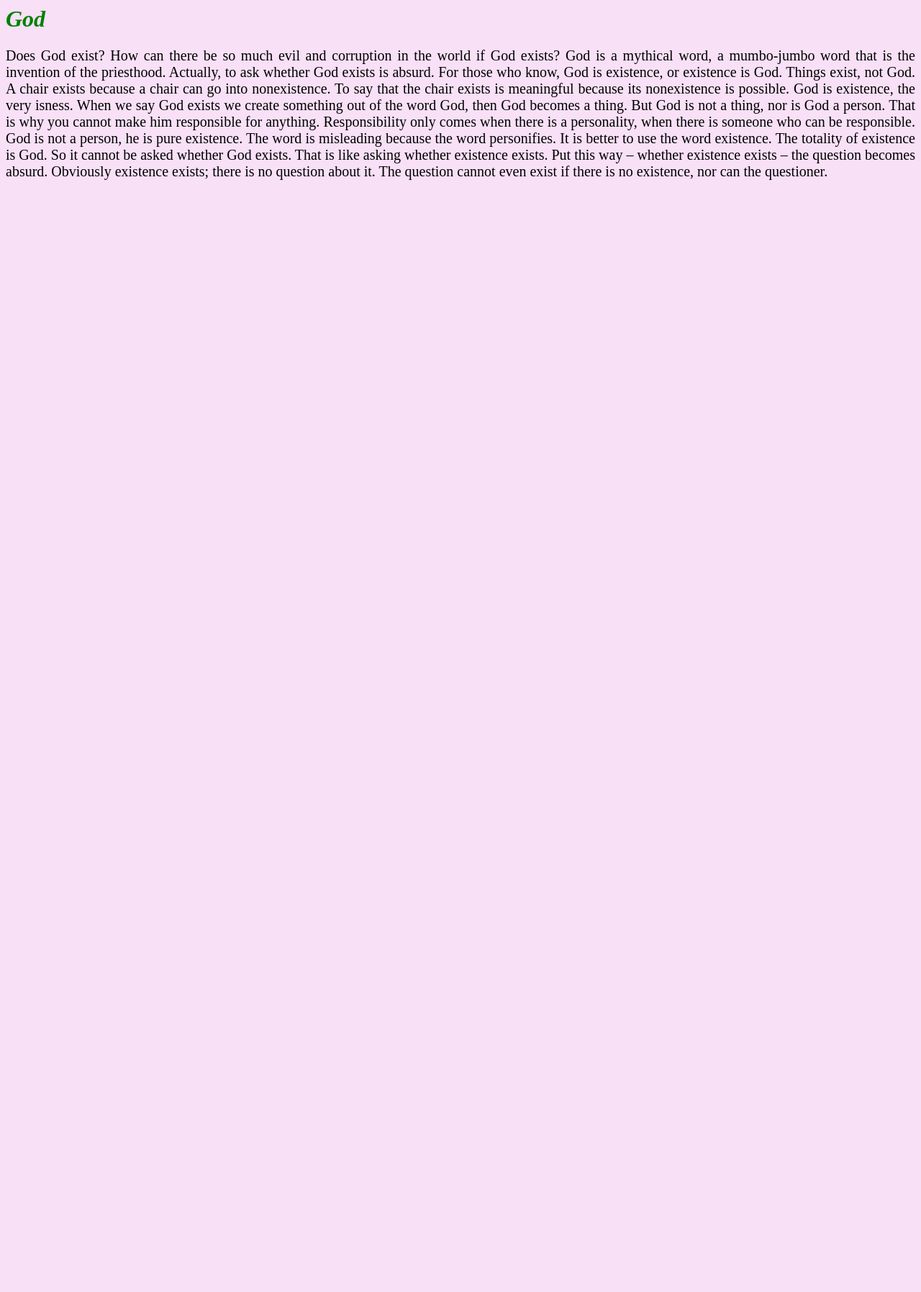
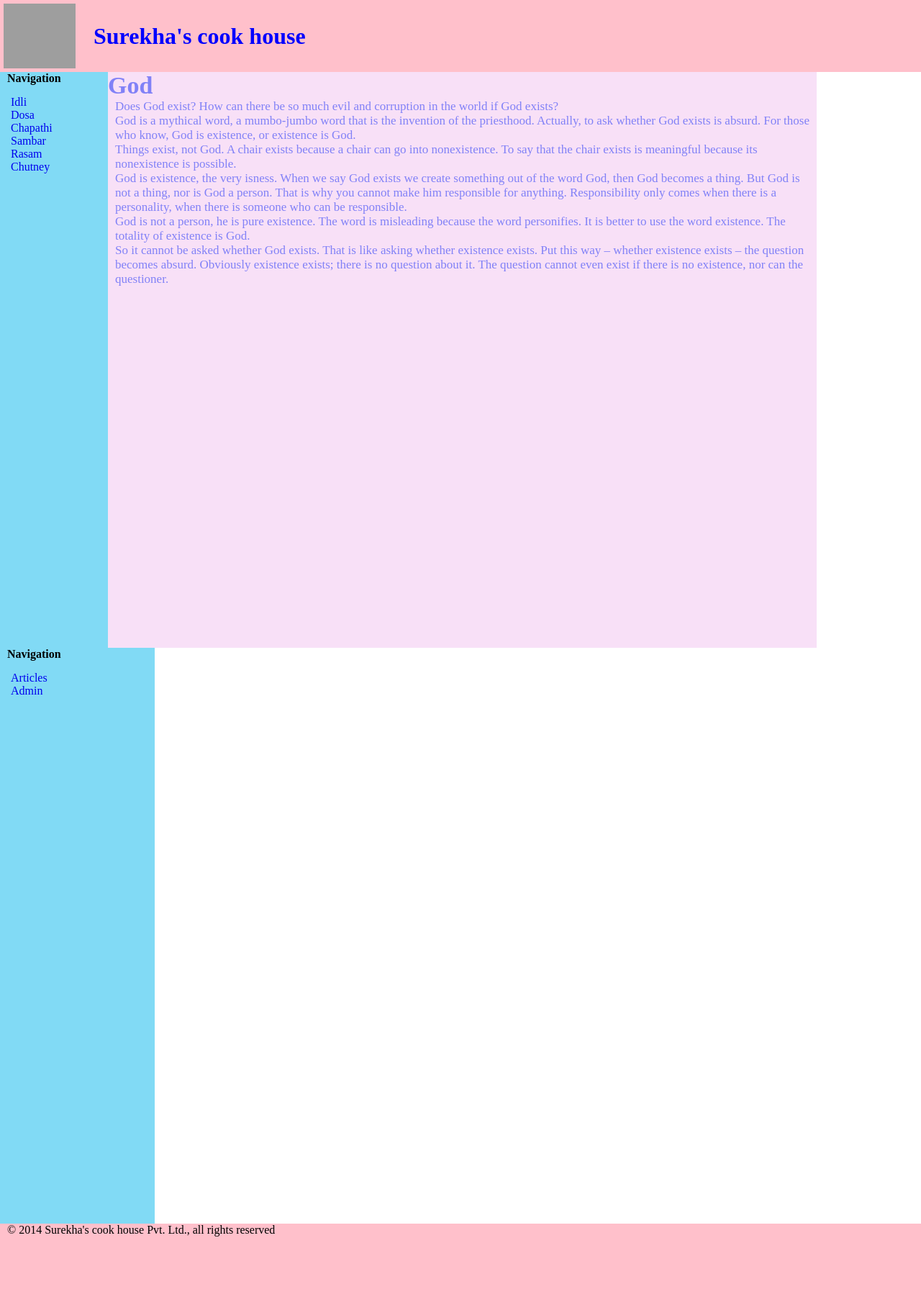
Before and after one commit to thangabalu/Django, a Django app: page /articles/get/1/ in a window 1280 px wide; the page is wider, and only the part inside the window is pictured. Shown: that part at 72% size. Before the commit the page ends 250 px from the top of that part, so only its background shows below. Run offline with Django 3.2, Linux system fonts and the light colour scheme; data comes from the database, SQL or seed files in the repository; both versions use the stored data as it was after the commit; parts of the project's set-up code (start-up, migrations or seed data) failed here and were passed over; grey boxes are pictures that could not be loaded.

Commit message:
First step in creating basic css template

```diff
--- a/djangotest/article/templates/article.html
+++ b/djangotest/article/templates/article.html
@@ -1,6 +1,12 @@
-<html>
-<body style= "background-color: #F8E0F7">
-<h1 style="font-size: 2em; font-style: italic; text-align: left; color: green"> {{ article.title }} </h1>
+{% extends "base.html" %}
 
-<p style= "font-size: 1.25em; text-align: justify;"> {{ article.body }} </p>
-</body>
+{% block title %}
+
+Article
+
+{% endblock %}
+
+{% block content %}
+<h1> {{ article.title }} </h1>
+<p> {{ article.body|linebreaks }} </p>
+{% endblock %}
--- /dev/null
+++ b/djangotest/templates/base.html
@@ -0,0 +1,60 @@
+<html>
+
+<title>{% block title %} My Base Template {% endblock %}</title>
+<meta http-equiv="Content-Type" content="text/html"; charset=utf-8" />
+<style type = "text/css">
+   * {padding: 0; margin: 0;}
+   a {text-decoration: none;}
+   p {padding-left: 10px;}
+  .container  {width:1365px; margin-left:auto; margin-right:auto;}
+  .header     {background-color: pink}
+  .header h1  {color: blue; line-height: 100px}
+  .header img {float: left; height: 90px; width: 100px; padding: 5px; margin-right:20px}
+  .nav {background-color: #81DAF5; width: 150px; float: left; height:800px}
+  .nav ul {margin: 15px; list-style-type: none;}
+  .content {color: #8181F7; float: left; width: 985px; height: 800px; background-color: #F8E0F7;font-size: 17}
+  .content img {float: left; height: 200px; width: 200px; padding: 5px; margin-right:20px}
+  .right {background-color: #81DAF5; float: left; width: 215px; height: 800px}
+  .right ul {margin: 15px; list-style-type: none;}
+  .footer {clear: left; background-color: pink; height: 95px}
+</style>
+</head>
+
+<body>
+	<div class = "container">
+	  <div class = "header">
+	     <img src="surekhacook" alt= "surekha's cook house" </img>
+             <h1> Surekha's cook house </h1>
+          </div>
+	</div>
+
+        <div class = "nav">
+	    <p><strong>Navigation </p></strong>
+	    <ul>
+	       <li><a href="https://www.youtube.com/">Idli</a></li>
+	       <li><a href="https://www.youtube.com/">Dosa</a></li>
+	       <li><a href="https://www.youtube.com/">Chapathi</a></li>
+	       <li><a href="https://www.youtube.com/">Sambar</a></li>
+	       <li><a href="https://www.youtube.com/">Rasam</a></li>
+	       <li><a href="https://www.youtube.com/">Chutney</a></li>
+	    </ul>
+	</div>
+
+	<div class= "content">
+	{% block content %} This is the content area {% endblock %}
+
+	</div>
+
+        <div class= "right">
+	    <p><strong>Navigation </p></strong>
+	   <ul>
+	       <li><a href="/articles/all">Articles</a></li>
+	       <li><a href="/admin/">Admin</a></li>
+           <ul>
+        </div>
+
+        <div class= "footer">
+	    <p> © 2014 Surekha's cook house Pvt. Ltd., all rights reserved</p>
+        </div>
+</body>
+</html>
```
Also changed, not shown: djangotest/article/templates/articles.html (+9 -6 lines), djangotest/storage.db, 2 other files.
